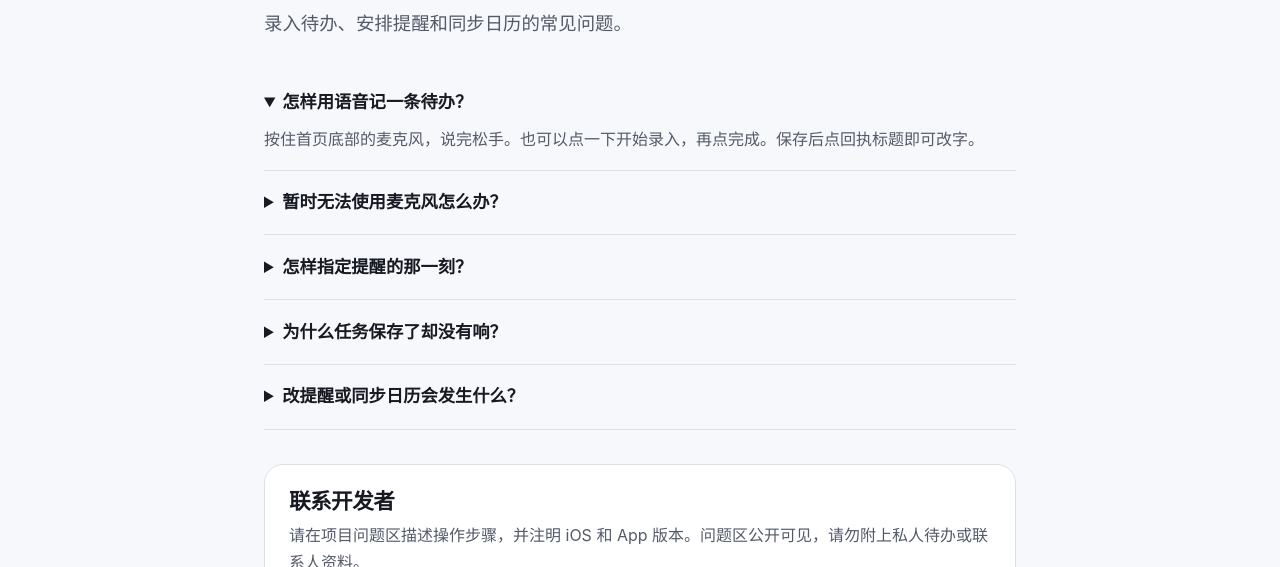
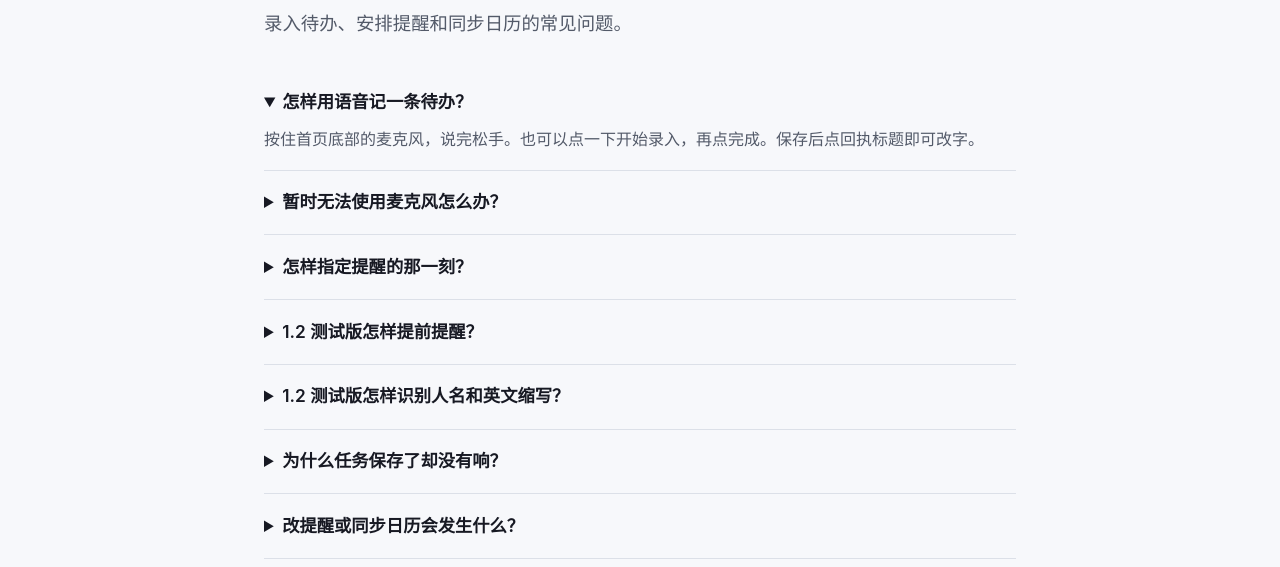
Before and after one commit to lzbaclz/SayWhen, a plain HTML site: page support.html in a window 1280 px wide. Shown: the part 233-800 px from the top of the page. Drawn offline with Linux system fonts and the light colour scheme.

Commit message:
Improve bilingual dictation, extract action titles and support configurable reminders

```diff
--- a/support.html
+++ b/support.html
@@ -4,6 +4,6 @@
 <link rel="icon" href="assets/app-icon.png"><link rel="stylesheet" href="styles.css"></head>
 <body><a class="skip" href="#content">跳到正文</a>
 <header><div class="bar wrap"><a class="brand" href="index.html"><img src="assets/app-icon.png" alt="" width="34" height="34">说到 SayWhen</a><nav aria-label="主导航"><a href="index.html">产品首页</a><a href="support.html" aria-current="page">技术支持</a><a href="privacy.html">隐私政策</a></nav></div></header>
-<main id="content" class="wrap article"><h1>技术支持</h1><p class="lead">录入待办、安排提醒和同步日历的常见问题。</p><div class="faq"><details open><summary>怎样用语音记一条待办？</summary><p>按住首页底部的麦克风，说完松手。也可以点一下开始录入，再点完成。保存后点回执标题即可改字。</p></details><details><summary>暂时无法使用麦克风怎么办？</summary><p>点首页右上角的加号手动添加，或在录入区选择键入。使用 App 内普通话识别时，需要在设备上允许麦克风与语音识别，并有可用的端侧识别资源。</p></details><details><summary>怎样指定提醒的那一刻？</summary><p>明确说「周一早上九点提醒我交房租」，会按周一 09:00 安排。只说日期时可保存为全天；日期已知但钟点不清楚时，App 会请你补选。</p></details><details><summary>为什么任务保存了却没有响？</summary><p>查看任务旁的提醒状态。点「不会提醒」可打开相关设置；「待安排」表示系统暂未排入。系统通知设置和专注模式也会影响提示的呈现。</p></details><details><summary>改提醒或同步日历会发生什么？</summary><p>在详情的提醒方式中选好时刻，点确定才生效。日历须另外主动同步，写入前会显示目标日历。删除 App 中的待办会取消待发提醒，已有日历副本可在日历里删除。</p></details></div><section class="contact"><h2>联系开发者</h2><p>请在项目问题区描述操作步骤，并注明 iOS 和 App 版本。问题区公开可见，请勿附上私人待办或联系人资料。</p><a href="https://github.com/lzbaclz/SayWhen/issues">前往 GitHub Issues</a></section></main>
+<main id="content" class="wrap article"><h1>技术支持</h1><p class="lead">录入待办、安排提醒和同步日历的常见问题。</p><div class="faq"><details open><summary>怎样用语音记一条待办？</summary><p>按住首页底部的麦克风，说完松手。也可以点一下开始录入，再点完成。保存后点回执标题即可改字。</p></details><details><summary>暂时无法使用麦克风怎么办？</summary><p>点首页右上角的加号手动添加，或在录入区选择键入。使用 App 内普通话识别时，需要在设备上允许麦克风与语音识别，并有可用的端侧识别资源。</p></details><details><summary>怎样指定提醒的那一刻？</summary><p>明确说「周一早上九点提醒我交房租」，会按周一 09:00 安排。只说日期时可保存为全天；日期已知但钟点不清楚时，App 会请你补选。</p></details><details><summary>1.2 测试版怎样提前提醒？</summary><p>首页左上角的设置可更改默认提醒，初始为前一天晚上 20:00。也可选提前 2 小时、15 分钟或自定义。只改单条时，打开待办详情，点提醒方式并确定。明确说「早晨十点提醒我」会按 10:00 提醒。</p></details><details><summary>1.2 测试版怎样识别人名和英文缩写？</summary><p>在设置的「常用专名」中每行输入一个名字。说话时可直接中英混说。看到核对提示时，先补上漏听的词再点完成。</p></details><details><summary>为什么任务保存了却没有响？</summary><p>查看任务旁的提醒状态。点「不会提醒」可打开相关设置；「待安排」表示系统暂未排入。系统通知设置和专注模式也会影响提示的呈现。</p></details><details><summary>改提醒或同步日历会发生什么？</summary><p>在详情的提醒方式中选好时刻，点确定才生效。日历须另外主动同步，写入前会显示目标日历。删除 App 中的待办会取消待发提醒，已有日历副本可在日历里删除。</p></details></div><section class="contact"><h2>联系开发者</h2><p>请在项目问题区描述操作步骤，并注明 iOS 和 App 版本。问题区公开可见，请勿附上私人待办或联系人资料。</p><a href="https://github.com/lzbaclz/SayWhen/issues">前往 GitHub Issues</a></section></main>
 <footer><div class="wrap"><span>© 2026 Ziqing Li</span><a href="https://github.com/lzbaclz/SayWhen">GitHub 源码</a></div></footer>
 </body></html>
```
Also changed, not shown: privacy.html (+1 -1 lines).
